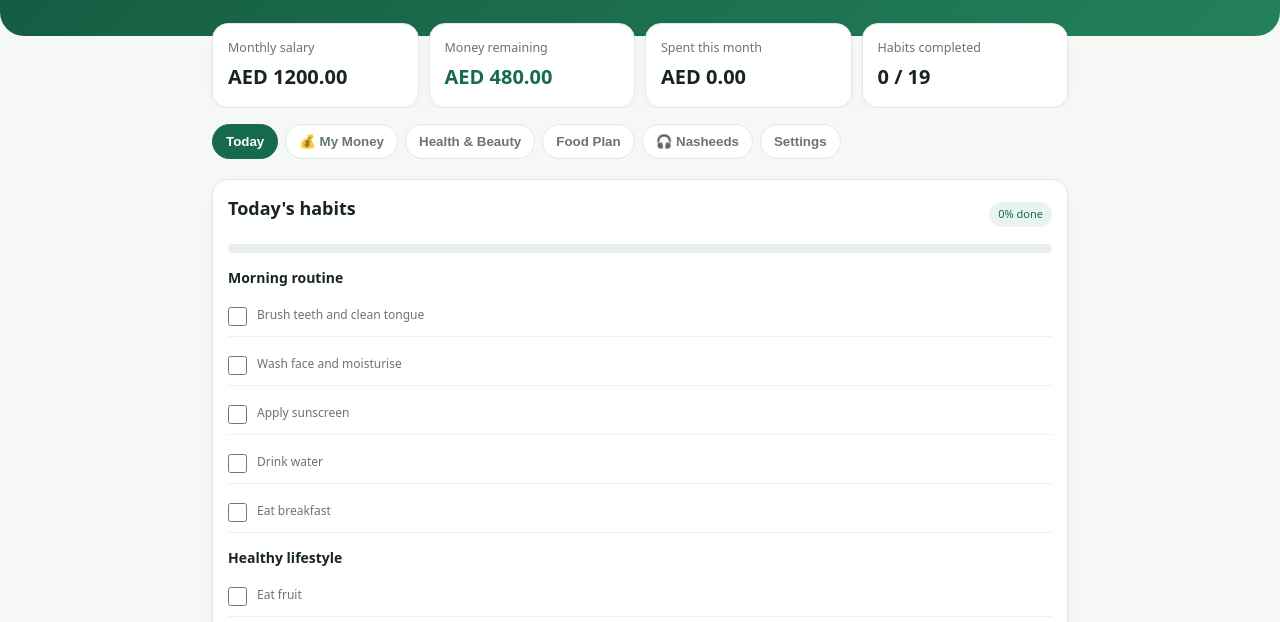
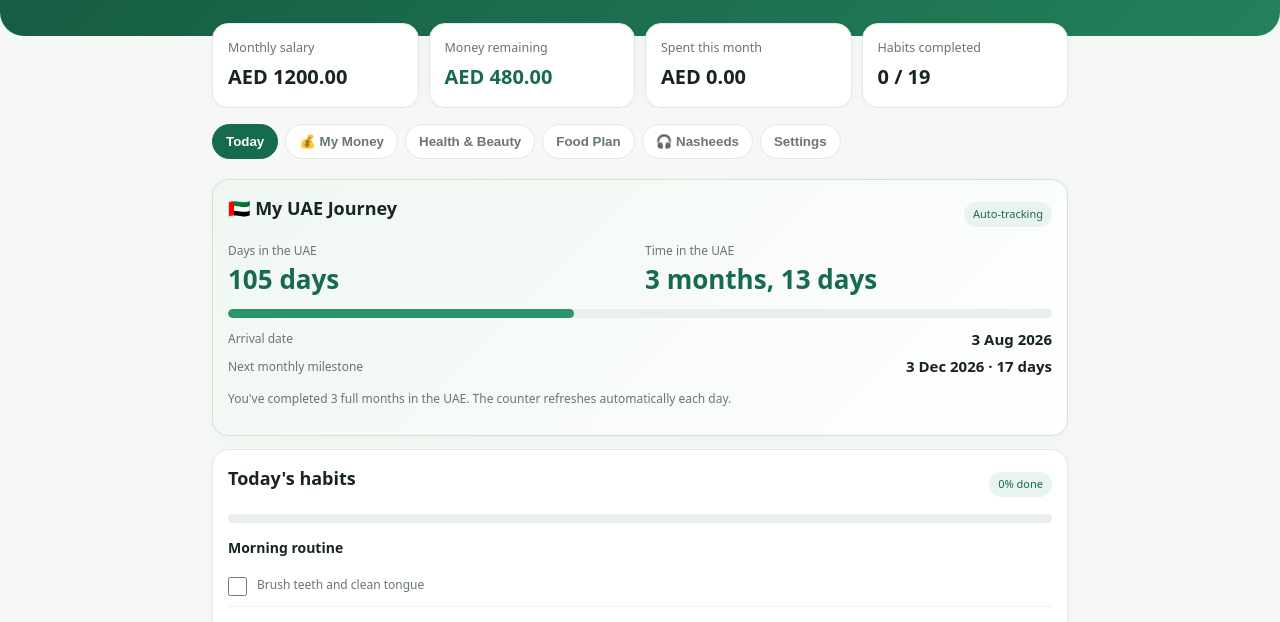
Before and after one commit to hasniahamed154-hash/my-better-self, a plain HTML site: page index.html in a window 1280 px wide. Shown: the part 178-800 px from the top of the page. Drawn offline with Linux system fonts and the light colour scheme.

Commit message:
Update index.html

```diff
--- a/index.html
+++ b/index.html
@@ -1,4 +1,3 @@
-
 <!doctype html>
 <html lang="en">
 <head>
@@ -124,6 +123,17 @@ footer{text-align:center;color:var(--muted);font-size:11px;padding:20px}
  <button data-tab="settings">Settings</button>
 </nav>
 <section class="panel active" id="home">
+ <div class="card" id="uaeJourneyCard" style="background:linear-gradient(135deg,#f0f7f2,#ffffff);border-color:#cfe3d5">
+  <div class="row"><h2>🇦🇪 My UAE Journey</h2><span class="pill">Auto-tracking</span></div>
+  <div class="grid2" style="margin-top:8px">
+   <div><div class="muted">Days in the UAE</div><div class="big-number" id="uaeDays">—</div></div>
+   <div><div class="muted">Time in the UAE</div><div class="big-number" id="uaeDuration">—</div></div>
+  </div>
+  <div class="progress"><span id="uaeProgress" style="width:0%"></span></div>
+  <div class="row"><span class="muted">Arrival date</span><strong id="uaeArrivalLabel">3 Aug 2026</strong></div>
+  <div class="row" style="margin-top:5px"><span class="muted">Next monthly milestone</span><strong id="uaeNextMilestone">—</strong></div>
+  <p class="muted" id="uaeJourneyNote">Your UAE journey updates automatically using today's date.</p>
+ </div>
  <div class="card">
   <div class="row"><h2>Today's habits</h2><span class="pill" id="habitPercent">0%</span></div>
   <div class="progress"><span id="habitBar"></span></div><div id="habitList"></div>
@@ -289,7 +299,7 @@ footer{text-align:center;color:var(--muted);font-size:11px;padding:20px}
   <h2>🔐 Your data</h2><p class="muted">Your information is stored in this browser on this device using Local Storage. It is not synced to Firebase or other devices in this version. Export a backup regularly.</p>
   <button class="secondary" id="exportData">Export my data</button><label>Restore a previous backup</label><input type="file" id="importFile" accept=".json,application/json"><button class="secondary" id="importData" style="margin-top:10px">Restore backup</button><p></p><button class="danger" id="clearData">Delete all app data</button>
  </div>
- <div class="card"><h2>About EVOLV</h2><p class="muted">EVOLV · Be a Better You · Version 4.4 MONEY TRACKER</p><p class="muted">Health • Money • Confidence • Growth</p></div>
+ <div class="card"><h2>About EVOLV</h2><p class="muted">EVOLV · Be a Better You · Version 4.5 UAE JOURNEY TRACKER</p><p class="muted">Health • Money • Confidence • Growth</p></div>
 </section>
 <footer>Created & Developed by Faizal Hasni Ahamed · 2026</footer>
 </main>
@@ -300,9 +310,44 @@ const money=n=>"AED "+(Number(n)||0).toFixed(2);
 const today=()=>localDate(new Date());
 function localDate(d){return d.getFullYear()+"-"+String(d.getMonth()+1).padStart(2,"0")+"-"+String(d.getDate()).padStart(2,"0")}
 
+function dateFromISO(value){
+ const parts=String(value||"").split("-").map(Number);
+ return parts.length===3&&parts.every(Number.isFinite)?new Date(Date.UTC(parts[0],parts[1]-1,parts[2])):null;
+}
+function renderUAEJourney(){
+ const arrival=dateFromISO(data.uaeArrivalDate),now=dateFromISO(today());
+ if(!arrival||!now||arrival>now){
+  $("uaeDays").textContent="—";$("uaeDuration").textContent="Not started";
+  $("uaeArrivalLabel").textContent=data.uaeArrivalDate||"Not set";
+  $("uaeNextMilestone").textContent="—";
+  $("uaeJourneyNote").textContent="Arrival date is in the future or invalid. Check your saved arrival date.";
+  return;
+ }
+ const days=Math.floor((now-arrival)/86400000);
+ let months=(now.getUTCFullYear()-arrival.getUTCFullYear())*12+(now.getUTCMonth()-arrival.getUTCMonth());
+ const anniversary=new Date(Date.UTC(arrival.getUTCFullYear(),arrival.getUTCMonth()+months,arrival.getUTCDate()));
+ if(anniversary>now)months--;
+ const lastAnniversary=new Date(Date.UTC(arrival.getUTCFullYear(),arrival.getUTCMonth()+months,arrival.getUTCDate()));
+ const remainder=Math.floor((now-lastAnniversary)/86400000);
+ const years=Math.floor(months/12),remainingMonths=months%12;
+ const duration=[];
+ if(years)duration.push(years+" year"+(years===1?"":"s"));
+ if(remainingMonths)duration.push(remainingMonths+" month"+(remainingMonths===1?"":"s"));
+ if(remainder||!duration.length)duration.push(remainder+" day"+(remainder===1?"":"s"));
+ const nextDate=new Date(Date.UTC(arrival.getUTCFullYear(),arrival.getUTCMonth()+months+1,arrival.getUTCDate()));
+ const nextLabel=nextDate.toLocaleDateString("en-GB",{day:"numeric",month:"short",year:"numeric",timeZone:"UTC"});
+ $("uaeDays").textContent=days.toLocaleString()+" days";
+ $("uaeDuration").textContent=duration.join(", ");
+ $("uaeArrivalLabel").textContent=arrival.toLocaleDateString("en-GB",{day:"numeric",month:"short",year:"numeric",timeZone:"UTC"});
+ $("uaeNextMilestone").textContent=nextLabel+" · "+Math.ceil((nextDate-now)/86400000)+" days";
+ $("uaeProgress").style.width=Math.min(100,(remainder/31)*100)+"%";
+ $("uaeJourneyNote").textContent="You've completed "+months+" full month"+(months===1?"":"s")+" in the UAE. The counter refreshes automatically each day.";
+}
+
+
 const defaults={
  budget:{salary:1200,family:700,food:230,wifi:20,advance:0,fixed:0},
- paydayDay:15,remitAmount:700,exchangeRate:90,expenses:[],
+ paydayDay:15,uaeArrivalDate:"2026-08-03",remitAmount:700,exchangeRate:90,expenses:[],
  debts:[],savingsWallet:0,savingsHistory:[],
  goal:{name:"Emergency savings",target:0,saved:0},
  habits:{},note:"",
@@ -334,6 +379,7 @@ function normalizeData(raw){
  clean.prayer.alertsEnabled=clean.prayer.alertsEnabled!==false;
  clean.prayer.audioEnabled=clean.prayer.audioEnabled!==false;
  clean.paydayDay=Math.min(31,Math.max(1,Math.trunc(Number(value.paydayDay)||15)));
+ clean.uaeArrivalDate=/^\d{4}-\d{2}-\d{2}$/.test(String(value.uaeArrivalDate||""))?String(value.uaeArrivalDate):"2026-08-03";
  return clean;
 }
 let data;
@@ -588,6 +634,7 @@ function checkReminders(){
  }});
 }
 setInterval(checkReminders,15000);
+setInterval(renderUAEJourney,60000);
 
 // PRAYER TIMES + SHORT ADHAN
 const prayerNames=["Fajr","Dhuhr","Asr","Maghrib","Isha"];
@@ -798,6 +845,7 @@ syncPrayerSettings();
 renderPrayerTimes();
 renderExchange();
 renderHabits();
+renderUAEJourney();
 renderExpenses();
 renderSavings();
 renderGoal();
```
